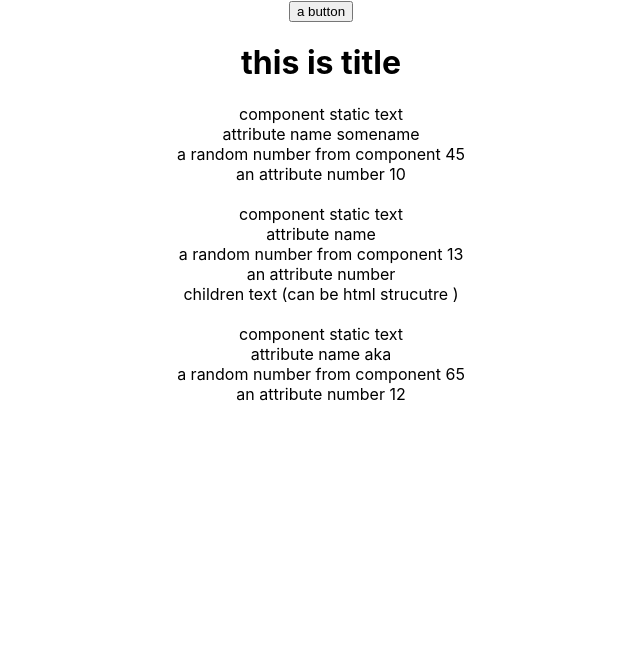
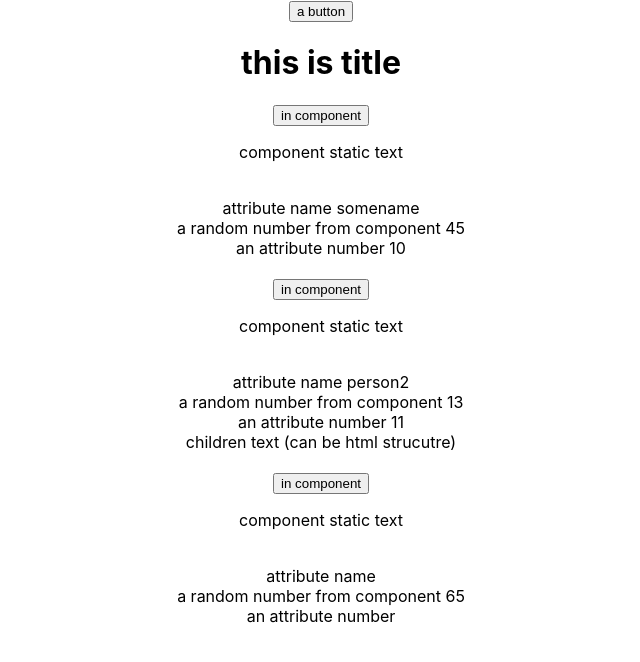
Before and after one commit to Akatsuki-Ryu/fullstackreacttemplate, a React (Create React App) app in the folder client/: page / in a window 1280 px wide. Shown: the top 662 px of the page, without its empty margins (319-959 px from the left). Built offline with nearby package versions, Linux system fonts and the light colour scheme.

Commit message:
passing attributes

```diff
--- a/client/src/App.js
+++ b/client/src/App.js
@@ -8,7 +8,8 @@ class App extends Component {
             {
                 name: 'somename',
                 age: 10
-            }, {
+            },
+            {
                 name: 'person2',
                 age: 11
             },
@@ -17,35 +18,47 @@ class App extends Component {
                 age: 12
             }
         ],
-        otherstate:'something'
+        otherstate: 'something'
     };
 
-    buttonclickhandler = () => {
+    buttonclickhandler = (newname) => {
         // console.log("click");
-        this.setState({ persons: [
+        this.setState({
+            persons: [
                 {
-                    name: 'aka',
+                    name: newname,
                     age: 99
                 }, {
-                    name: 'aka',
+                    name: newname,
                     age: 99
                 },
                 {
                     name: 'aka',
                     age: 99
                 }
-            ],})
+            ],
+        })
     }
 
 
     render() {
         return (
             <div className="App">
-                <button onClick={this.buttonclickhandler}>a button</button>
+                <button onClick={this.buttonclickhandler.bind(this, "button")}>a button</button>
                 <h1>this is title </h1>
-                <Personcomponent name={this.state.persons[0].name} age={this.state.persons[0].age}/>
+                <Personcomponent
+                    nameattr={this.state.persons[0].name}
+                    ageattr={this.state.persons[0].age}
+                    clickattr={this.buttonclickhandler.bind(this, 'component')}>
+                </Personcomponent>
                 <br/>
-                <Personcomponent>children text (can be html strucutre ) </Personcomponent>
+                <Personcomponent
+                    nameattr={this.state.persons[1].name}
+                    ageattr={this.state.persons[1].age}
+                    clickattr={this.buttonclickhandler.bind(this, "slot2")}>
+                    children text (can be html strucutre)
+                </Personcomponent>
+
                 <br/>
                 <Personcomponent name={this.state.persons[2].name} age={this.state.persons[2].age}/>
             </div>
--- a/client/src/component/person.js
+++ b/client/src/component/person.js
@@ -8,13 +8,14 @@ class Personcomponent extends Component {
         }
         return (
             <div>
-                component static text
+                <button onClick={this.props.clickattr}>in component </button>
+                <p>component static text</p>
                 <br/>
-                attribute name {this.props.name}
+                attribute name {this.props.nameattr}
                 <br/>
                 a random number from component {randomnum()}
                 <br/>
-                an attribute number {this.props.age}
+                an attribute number {this.props.ageattr}
                 <br/>
                 {this.props.children}
             </div>
```
